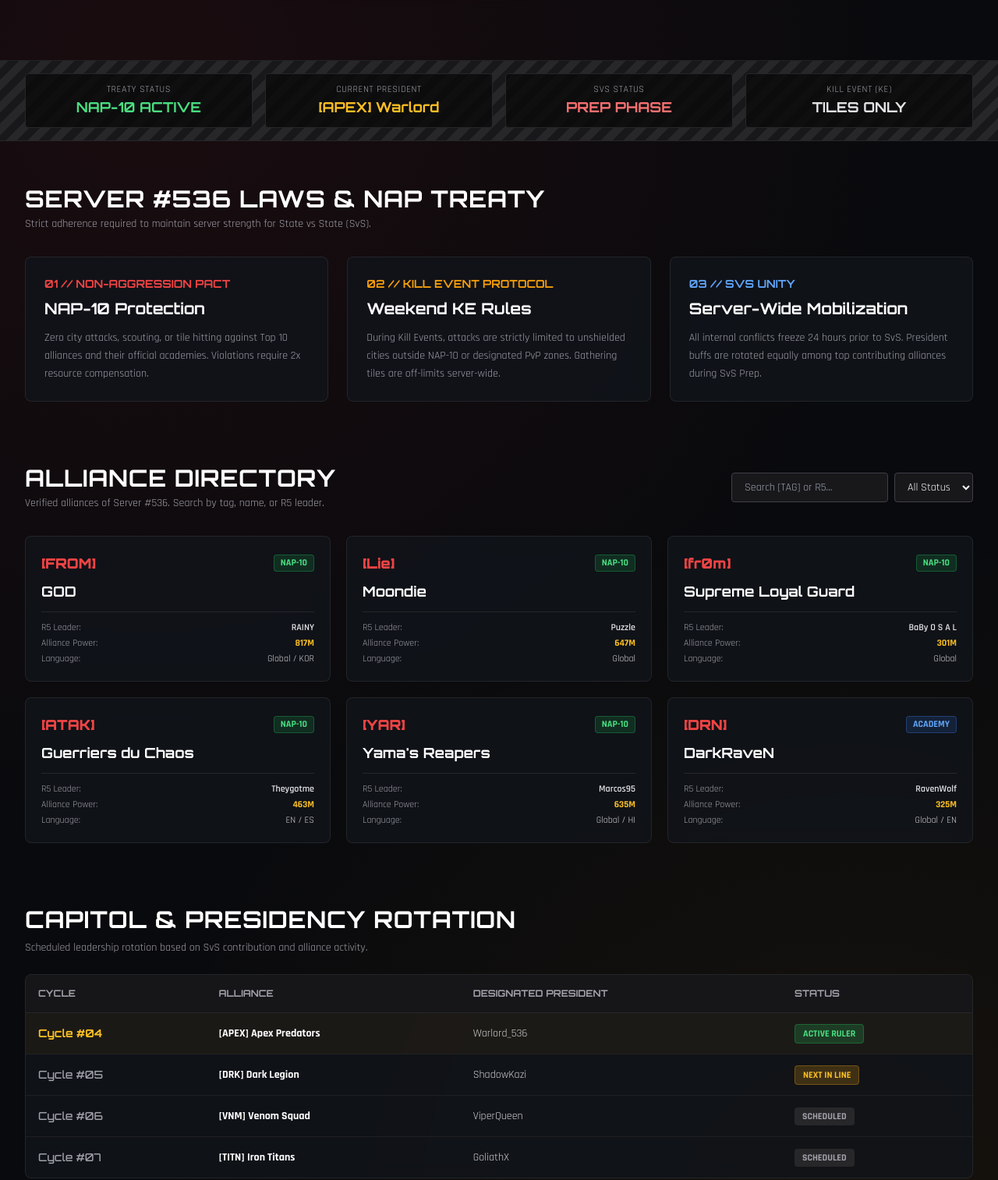
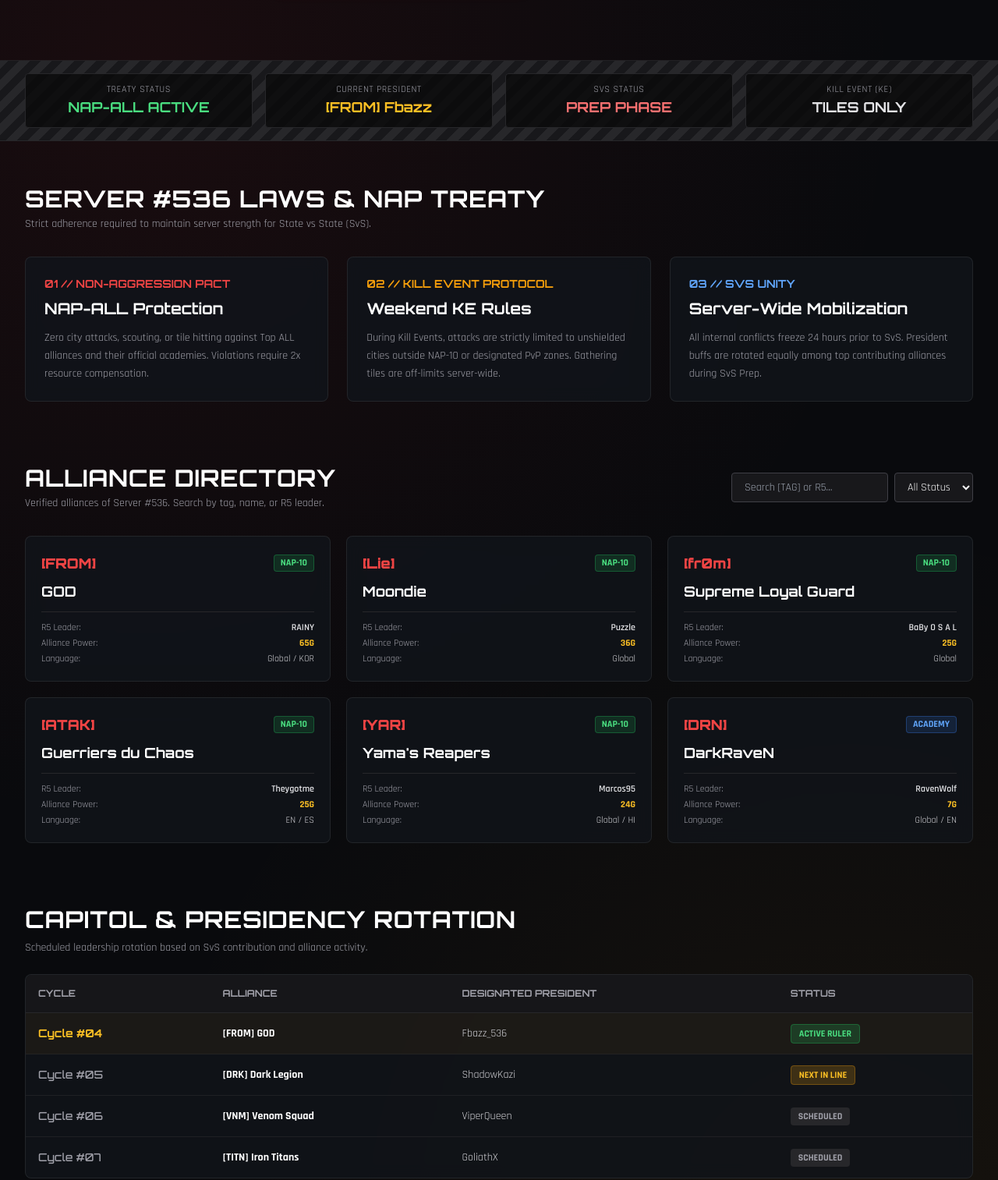
Before and after one commit to darkwarmail000-a11y/Server536, a plain HTML site: page index.html in a window 1280 px wide. Shown: the part 440-1953 px from the top of the page at 78% size. Drawn offline with nearby package versions, Linux system fonts and the light colour scheme.

Commit message:
Update index.html

```diff
--- a/index.html
+++ b/index.html
@@ -100,11 +100,11 @@
         <div class="max-w-7xl mx-auto px-4 sm:px-6 lg:px-8 grid grid-cols-2 md:grid-cols-4 gap-4 text-center">
             <div class="bg-zinc-950/80 p-3 rounded border border-zinc-800">
                 <div class="text-xs text-zinc-400 uppercase tracking-wider">Treaty Status</div>
-                <div class="font-tech font-bold text-green-400 text-lg">NAP-10 ACTIVE</div>
+                <div class="font-tech font-bold text-green-400 text-lg">NAP-ALL ACTIVE</div>
             </div>
             <div class="bg-zinc-950/80 p-3 rounded border border-zinc-800">
                 <div class="text-xs text-zinc-400 uppercase tracking-wider">Current President</div>
-                <div class="font-tech font-bold text-amber-400 text-lg">[APEX] Warlord</div>
+                <div class="font-tech font-bold text-amber-400 text-lg">[FROM] Fbazz</div>
             </div>
             <div class="bg-zinc-950/80 p-3 rounded border border-zinc-800">
                 <div class="text-xs text-zinc-400 uppercase tracking-wider">SVS Status</div>
@@ -130,9 +130,9 @@
             <div class="grid md:grid-cols-3 gap-6">
                 <div class="tactical-card p-6 rounded-lg">
                     <div class="text-red-500 font-tech font-bold text-sm mb-2">01 // NON-AGGRESSION PACT</div>
-                    <h3 class="text-xl font-bold text-white mb-3">NAP-10 Protection</h3>
+                    <h3 class="text-xl font-bold text-white mb-3">NAP-ALL Protection</h3>
                     <p class="text-zinc-400 text-sm leading-relaxed">
-                        Zero city attacks, scouting, or tile hitting against Top 10 alliances and their official academies. Violations require 2x resource compensation.
+                        Zero city attacks, scouting, or tile hitting against Top ALL alliances and their official academies. Violations require 2x resource compensation.
                     </p>
                 </div>
                 <div class="tactical-card p-6 rounded-lg">
@@ -164,7 +164,7 @@
                         class="bg-zinc-900 border border-zinc-700 text-white text-sm rounded px-4 py-2 focus:outline-none focus:border-red-500">
                     <select id="alliance-filter" class="bg-zinc-900 border border-zinc-700 text-white text-sm rounded px-3 py-2 focus:outline-none focus:border-red-500">
                         <option value="ALL">All Status</option>
-                        <option value="NAP-10">NAP-10</option>
+                        <option value="NAP-ALL">NAP-ALL</option>
                         <option value="ACADEMY">Academy</option>
                     </select>
                 </div>
@@ -193,8 +193,8 @@
                     <tbody class="divide-y divide-zinc-800/70 text-sm">
                         <tr class="bg-amber-500/5">
                             <td class="p-4 font-tech text-amber-400 font-bold">Cycle #04</td>
-                            <td class="p-4 font-bold text-white">[APEX] Apex Predators</td>
-                            <td class="p-4 text-zinc-300">Warlord_536</td>
+                            <td class="p-4 font-bold text-white">[FROM] GOD</td>
+                            <td class="p-4 text-zinc-300">Fbazz_536</td>
                             <td class="p-4"><span class="px-2.5 py-1 rounded text-xs font-bold bg-green-500/20 text-green-400 border border-green-500/30">ACTIVE RULER</span></td>
                         </tr>
                         <tr>
@@ -306,12 +306,12 @@
 
         // 2. Edit Your Server #536 Alliances Here
         const alliancesData = [
-            { tag: "FROM", name: "GOD", r5: "RAINY", power: "817M", status: "NAP-10", lang: "Global / KOR" },
-            { tag: "Lie", name: "Moondie", r5: "Puzzle", power: "647M", status: "NAP-10", lang: "Global" },
-            { tag: "fr0m", name: "Supreme Loyal Guard", r5: "BaBy O S A L", power: "301M", status: "NAP-10", lang: "Global" },
-            { tag: "ATAK", name: "Guerriers du Chaos", r5: "Theygotme", power: "463M", status: "NAP-10", lang: "EN / ES" },
-            { tag: "YAR", name: "Yama's Reapers", r5: "Marcos95", power: "635M", status: "NAP-10", lang: "Global / HI" },
-            { tag: "DRN", name: "DarkRaveN", r5: "RavenWolf", power: "325M", status: "ACADEMY", lang: "Global / EN" }
+            { tag: "FROM", name: "GOD", r5: "RAINY", power: "65G", status: "NAP-10", lang: "Global / KOR" },
+            { tag: "Lie", name: "Moondie", r5: "Puzzle", power: "36G", status: "NAP-10", lang: "Global" },
+            { tag: "fr0m", name: "Supreme Loyal Guard", r5: "BaBy O S A L", power: "25G", status: "NAP-10", lang: "Global" },
+            { tag: "ATAK", name: "Guerriers du Chaos", r5: "Theygotme", power: "25G", status: "NAP-10", lang: "EN / ES" },
+            { tag: "YAR", name: "Yama's Reapers", r5: "Marcos95", power: "24G", status: "NAP-10", lang: "Global / HI" },
+            { tag: "DRN", name: "DarkRaveN", r5: "RavenWolf", power: "7G", status: "ACADEMY", lang: "Global / EN" }
         ];
 
         const grid = document.getElementById('alliance-grid');
```
